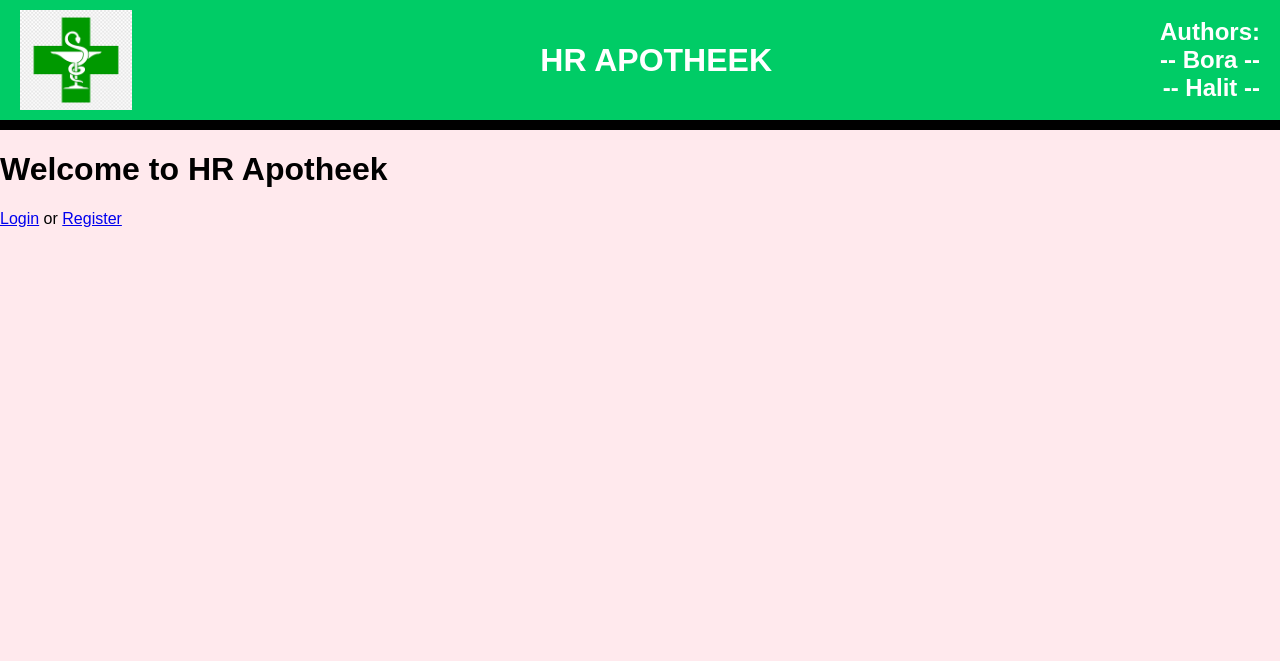
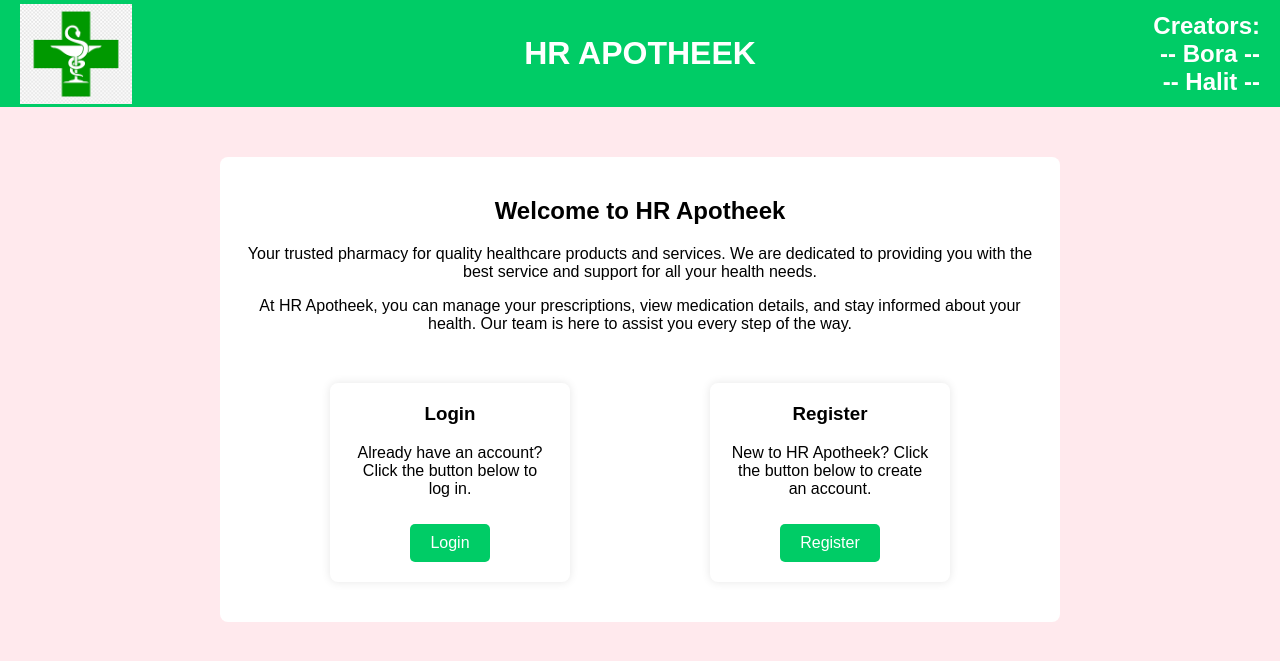
Before and after one commit to herkam3/HR_Apotheek, a Django app: page / in a window 1280 px wide. Shown: the top 661 px of the page. Run offline with Django 5.2, Linux system fonts and the light colour scheme.

Commit message:
Better looking frontpage.

```diff
--- a/HR_Apotheek/base/static/base/css/style.css
+++ b/HR_Apotheek/base/static/base/css/style.css
@@ -8,22 +8,23 @@ body {
 header {
     background-color: #00CC66;
     color: #fff;
-    padding: 10px 20px;
+    padding: 35px; /* Increased padding to make the header thicker */
     display: flex;
     align-items: center;
-    justify-content: space-between; /* Ensure space between content */
+    justify-content: center; /* Center all items in the header */
+    position: relative;
 }
 
 .header-content {
-    display: flex;
-    flex-direction: column;
-    align-items: center;
+    text-align: center;
+    flex-grow: 1;
 }
 
 header img {
     height: 100px;
     width: auto;
-    margin-right: 20px;
+    position: absolute;
+    left: 20px; /* Position logo on the left */
 }
 
 header h1 {
@@ -32,6 +33,8 @@ header h1 {
 
 .authors {
     text-align: right;
+    position: absolute;
+    right: 20px; /* Position authors on the right */
 }
 
 .authors h2 {
@@ -39,6 +42,49 @@ header h1 {
 }
 
 main {
-    background-color: black;
-    padding: 5px;
+    background-color: rgb(255, 255, 255);
+    border-radius: 8px;
+    margin: 50px auto; /* Reverted to original margin */
+    color: rgb(0, 0, 0);
+    max-width: 800px;
+    padding: 20px;
 }
+
+.intro {
+    text-align: center;
+    margin-bottom: 30px;
+}
+
+.auth-options {
+    display: flex;
+    justify-content: space-around;
+    padding: 20px;
+}
+
+.auth-box {
+    background-color: #fff;
+    color: #000;
+    padding: 20px;
+    border-radius: 8px;
+    width: 200px;
+    text-align: center;
+    box-shadow: 0 0 10px rgba(0, 0, 0, 0.1);
+}
+
+.auth-box h3 {
+    margin-top: 0;
+}
+
+.auth-box .button {
+    display: inline-block;
+    padding: 10px 20px;
+    margin-top: 10px;
+    background-color: #00CC66;
+    color: #fff;
+    text-decoration: none;
+    border-radius: 5px;
+}
+
+.auth-box .button:hover {
+    background-color: #00994d;
+}
--- a/HR_Apotheek/base/templates/base/base.html
+++ b/HR_Apotheek/base/templates/base/base.html
@@ -9,7 +9,6 @@
 </head>
 <body>
     <header>
-        {% load static %}
         <img src="{% static 'base/img/Apotheek-Logo.png' %}" alt="Logo">
         <div class="header-content">
             <h1>HR APOTHEEK</h1>
--- a/HR_Apotheek/base/templates/base/index.html
+++ b/HR_Apotheek/base/templates/base/index.html
@@ -1,22 +1,42 @@
 <!DOCTYPE html>
-<html>
+<html lang="en">
 <head>
     <meta charset="UTF-8">
     <meta name="viewport" content="width=device-width, initial-scale=1.0">
+    <title>HR Apotheek</title>
     {% load static %}
-    <link rel="stylesheet" href="{% static 'base/css/menu.css' %}">
+    <link rel="stylesheet" href="{% static 'base/css/style.css' %}">
 </head>
 <body>
-    {% include 'base/base.html' %}
+    <header>
+        {% load static %}
+        <img src="{% static 'base/img/Apotheek-Logo.png' %}" alt="Logo">
+        <div class="header-content">
+            <h1>HR APOTHEEK</h1>
+        </div>
+        <div class="authors">
+            <h2>Creators:<br>-- Bora --<br>-- Halit --</h2>
+        </div>
+    </header>
 
-    <h1>Welcome to HR Apotheek</h1>
-    {% if user.is_authenticated %}
-        <p>Hello, {{ user.username }}!</p>
-        <p><a href="{% url 'profile' %}">View Profile</a></p>
-        <p><a href="{% url 'medicine_list' %}">View Medicines</a></p>
-        <p><a href="{% url 'collection_list' %}">View Collections</a></p>
-    {% else %}
-        <p><a href="{% url 'login' %}">Login</a> or <a href="{% url 'register' %}">Register</a></p>
-    {% endif %}
+    <main>
+        <section class="intro">
+            <h2>Welcome to HR Apotheek</h2>
+            <p>Your trusted pharmacy for quality healthcare products and services. We are dedicated to providing you with the best service and support for all your health needs.</p>
+            <p>At HR Apotheek, you can manage your prescriptions, view medication details, and stay informed about your health. Our team is here to assist you every step of the way.</p>
+        </section>
+        <section class="auth-options">
+            <div class="auth-box">
+                <h3>Login</h3>
+                <p>Already have an account? Click the button below to log in.</p>
+                <a href="{% url 'login' %}" class="button">Login</a>
+            </div>
+            <div class="auth-box">
+                <h3>Register</h3>
+                <p>New to HR Apotheek? Click the button below to create an account.</p>
+                <a href="{% url 'register' %}" class="button">Register</a>
+            </div>
+        </section>
+    </main>
 </body>
 </html>
```
